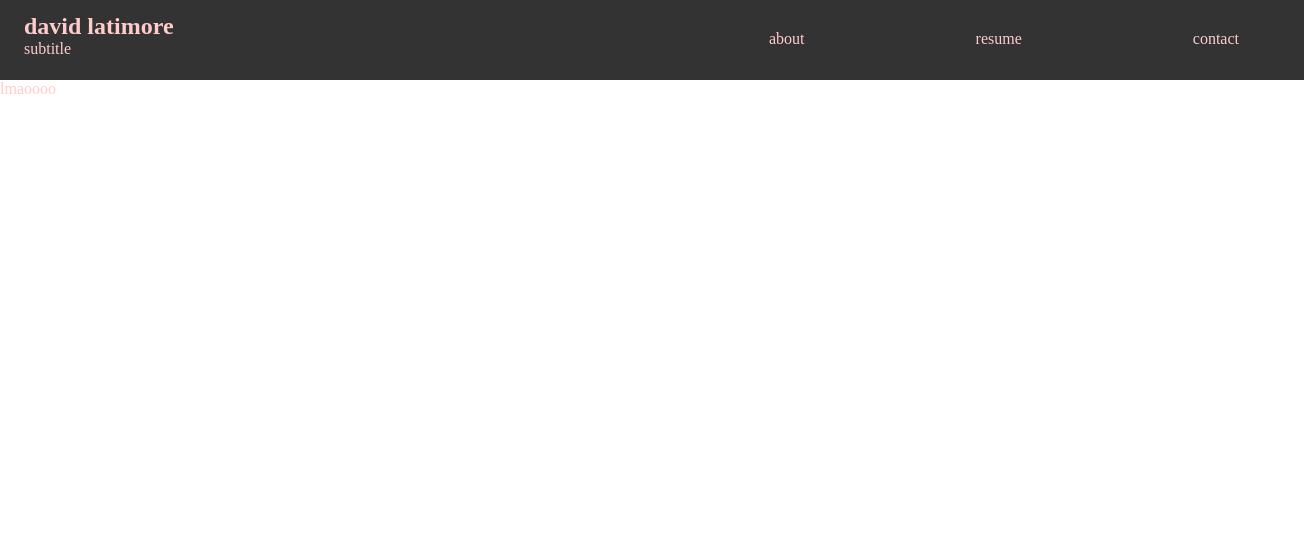
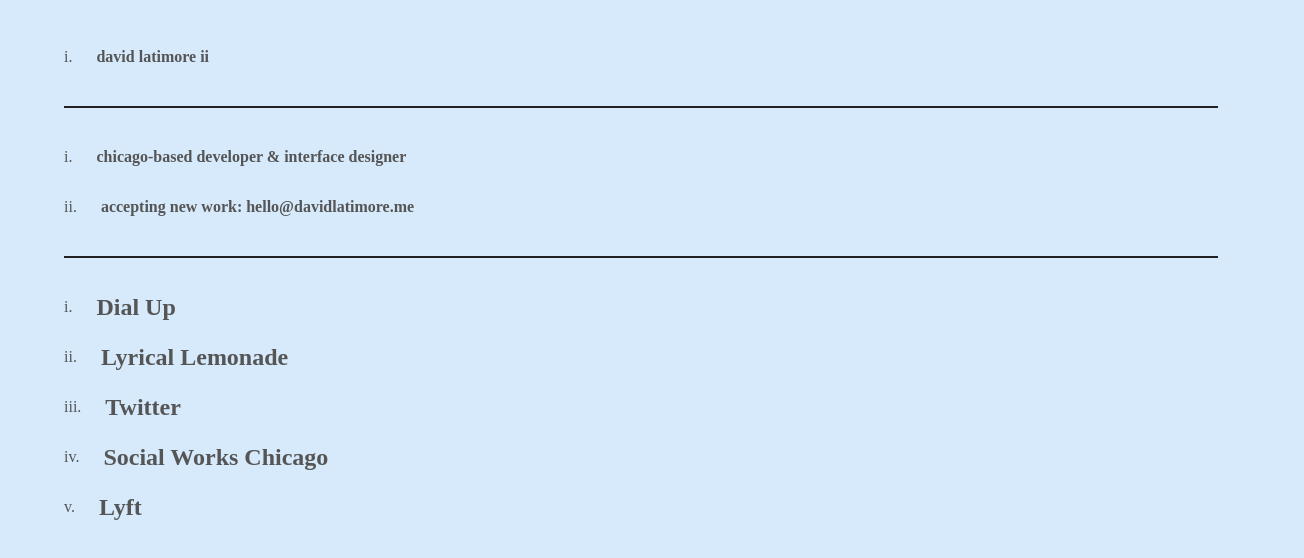
Before and after one commit to MagicWilliams/k3, a React (Create React App) app: page / in a window 1280 px wide. Shown: the top 558 px of the page, 1304 px wide, since content can reach past the window. Built offline with nearby package versions, Linux system fonts and the light colour scheme.

Commit message:
basic layout 2019 added, need to right align the indices still and add color animation + previews on projects

```diff
--- /dev/null
+++ b/src/App.css
@@ -0,0 +1,2 @@
+body {
+  background: #D6EAFC; }
--- a/src/App.scss
+++ b/src/App.scss
@@ -2,6 +2,16 @@
 $inactive-text-color: #d6d6d6;
 $hover-text-color: #555;
 $static-text-color: #555;
-$page-background: #fffffa;
+$page-background: #D6EAFC;
 $pretty-pink: #ffcccc;
 $white: #fff;
+$header-height: 80px;
+
+$sm: 16px;
+$md: 24px;
+$lg: 32px;
+
+
+body {
+  background: $page-background;
+}
--- /dev/null
+++ b/src/components/Element/Element.css
@@ -0,0 +1,12 @@
+body {
+  background: #D6EAFC; }
+
+.Element {
+  display: flex;
+  align-items: center; }
+  .Element p {
+    margin-right: 16px; }
+  .Element .content {
+    margin: 8px; }
+  .Element .index {
+    text-align: right; }
--- /dev/null
+++ b/src/components/Element/Element.jsx
@@ -0,0 +1,25 @@
+import React from 'react';
+import './Element.css';
+
+class Element extends React.Component {
+    constructor(props) {
+        super(props);
+        this.state = {};
+    }
+
+    render() {
+        return(
+          <div className="Element">
+              <p className="index"> {this.props.index}. </p>
+              {this.props.size == 0 && (
+                <h4 className="content"> {this.props.text} </h4>
+              )}
+              {this.props.size == 1 && (
+                <h2 className="content"> {this.props.text} </h2>
+              )}
+          </div>
+        );
+    }
+}
+
+export default Element;
--- /dev/null
+++ b/src/components/Element/Element.scss
@@ -0,0 +1,18 @@
+@import 'App.scss';
+
+.Element {
+  display: flex;
+  align-items: center;
+
+  p {
+    margin-right: $sm;
+  }
+
+  .content {
+    margin: $sm / 2;
+  }
+
+  .index {
+    text-align: right;
+  }
+}
--- a/src/components/Header/Header.css
+++ /dev/null
@@ -1,38 +0,0 @@
-#Header {
-  padding-left: 24px;
-  width: 100%;
-  height: 80px;
-  background: #333;
-  display: grid;
-  grid-template-columns: 300px 1fr minmax(auto, 1fr); }
-
-#name {
-  position: relative;
-  top: -7px;
-  margin-bottom: 0; }
-
-h4 {
-  margin-top: 0;
-  position: relative;
-  top: -7px;
-  font-weight: 400; }
-
-#links {
-  grid-column: 3;
-  display: flex;
-  justify-content: space-between; }
-
-#LinkItem {
-  display: inline-block;
-  text-align: center;
-  vertical-align: center;
-  line-height: 45.71429px;
-  color: #fff;
-  height: 76px;
-  margin: 0 10px;
-  position: relative;
-  left: -55px; }
-
-#LinkItem:hover {
-  font-weight: bold;
-  font-style: italic; }
--- a/src/components/Header/Header.jsx
+++ /dev/null
@@ -1,41 +0,0 @@
-import React from 'react';
-import './Header.css';
-
-class LinkItem extends React.Component {
-
-    render() {
-        return(
-          <div id="LinkItem">
-              <a>
-                  <p>{this.props.text}</p>
-              </a>
-          </div>
-        );
-    }
-}
-
-class Header extends React.Component {
-	constructor(props) {
-        super(props);
-        this.state = {
-        }
-    }
-
-    render() {
-        return (
-            <div id="Header">
-              <div>
-                  <h2 id="name"> david latimore </h2>
-                  <h4> subtitle </h4>
-              </div>
-              <div id="links">
-                  <LinkItem text="about" />
-                  <LinkItem text="resume" />
-                  <LinkItem text="contact" />
-              </div>
-            </div>
-        );
-    }
-}
-
-export default Header;
--- a/src/components/Header/Header.scss
+++ /dev/null
@@ -1,53 +0,0 @@
-@import 'App.scss';
-
-$header-height: 80px;
-
-$sm: 16px;
-$md: 24px;
-$lg: 32px;
-
-
-#Header {
-  padding-left: $md;
-	width: 100%;
-	height: $header-height;
-	background: #333;
-  display: grid;
-  grid-template-columns: 300px 1fr minmax(auto, 1fr);
-}
-
-#name {
-  position: relative;
-  top: -7px;
-  margin-bottom: 0;
-}
-
-h4 {
-  margin-top: 0;
-  position: relative;
-  top: -7px;
-  font-weight: 400;
-}
-
-#links {
-  grid-column: 3;
-  display: flex;
-  justify-content: space-between;
-}
-
-#LinkItem {
-  display: inline-block;
-  text-align: center;
-  vertical-align: center;
-  line-height: $header-height / 1.75;
-  color: $white;
-  height: $header-height - 4px; // minus the border-top, border-bottom heights
-  margin: 0 10px;
-  position: relative;
-  left: -55px;
-}
-
-#LinkItem:hover {
-  font-weight: bold;
-  font-style: italic;
-}
--- a/src/components/Home.css
+++ b/src/components/Home.css
@@ -1,3 +1,18 @@
+body {
+  background: #D6EAFC; }
+
 * {
   font-family: "Avenir Next";
-  color: #ffcccc; }
+  color: #555; }
+
+hr {
+  border: .5px solid #222;
+  width: 100%;
+  margin: 0 auto; }
+
+.Home-container {
+  width: 90%;
+  margin: 32px auto; }
+
+.tier {
+  margin: 24px 0; }
--- a/src/components/Home.jsx
+++ b/src/components/Home.jsx
@@ -1,6 +1,6 @@
 import React from 'react';
 import './Home.css';
-import Header from './Header/Header';
+import Element from './Element/Element';
 
 class Home extends React.Component {
 	constructor(props) {
@@ -11,10 +11,25 @@
 
     render() {
         return (
-            <div>
-								<Header />
-                lmaoooo
-            </div>
+            <div className="Home-container">
+							<div className="tier">
+								<Element index="i" size={0} text="david latimore ii"/>
+							</div>
+							<hr/>
+							<div className="tier">
+								<Element index="i" size={0} text="chicago-based developer & interface designer"/>
+								<Element index="ii" size={0} text="accepting new work: hello@davidlatimore.me"/>
+							</div>
+							<hr/>
+							<div className="tier">
+							<Element index="i" size={1} text="Dial Up"/>
+							<Element index="ii" size={1} text="Lyrical Lemonade"/>
+							<Element index="iii" size={1} text="Twitter"/>
+							<Element index="iv" size={1} text="Social Works Chicago"/>
+							<Element index="v" size={1} text="Lyft"/>
+							</div>
+
+					  </div>
         );
     }
 }
--- a/src/components/Home.scss
+++ b/src/components/Home.scss
@@ -2,5 +2,20 @@
 
 * {
 	font-family: "Avenir Next";
-	color: $pretty-pink;
+	color: $main-text-color;
 }
+
+hr {
+	border: .5px solid #222;
+	width: 100%;
+	margin: 0 auto;
+}
+
+.Home-container {
+	width: 90%;
+	margin: $lg auto;
+}
+
+.tier {
+	margin: $md 0;
+}
```
